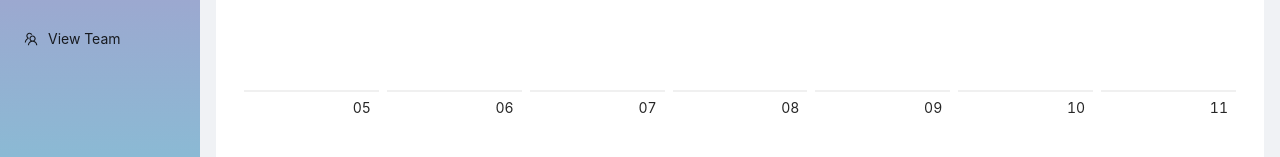
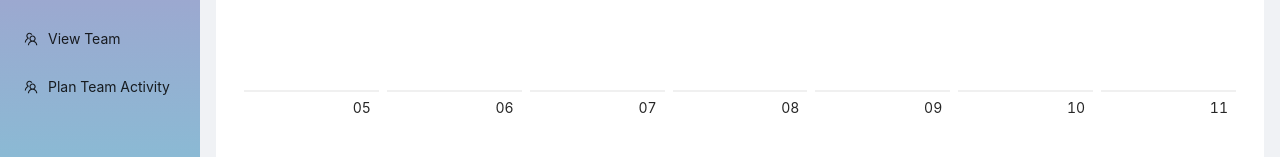
Before and after one commit to jerry729/CS180-A-Fancy-Time-Management-Tool, a Vue app in the folder CS180SL/: page / in a window 1280 px wide. Shown: the part 225-382 px from the top of the page. Built offline with nearby package versions, Linux system fonts and the light colour scheme.

Commit message:
added button for team activity

```diff
--- a/CS180SL/src/views/HomeView.vue
+++ b/CS180SL/src/views/HomeView.vue
@@ -175,6 +175,10 @@ export default defineComponent({
           <TeamOutlined />
           <span>View Team</span>
         </a-menu-item>
+        <a-menu-item key="team-activity" @click="$router.push('/team-activity')">
+          <TeamOutlined />
+          <span>Plan Team Activity</span>
+        </a-menu-item>
       </a-menu>
     </a-layout-sider>
     <a-layout>
```
